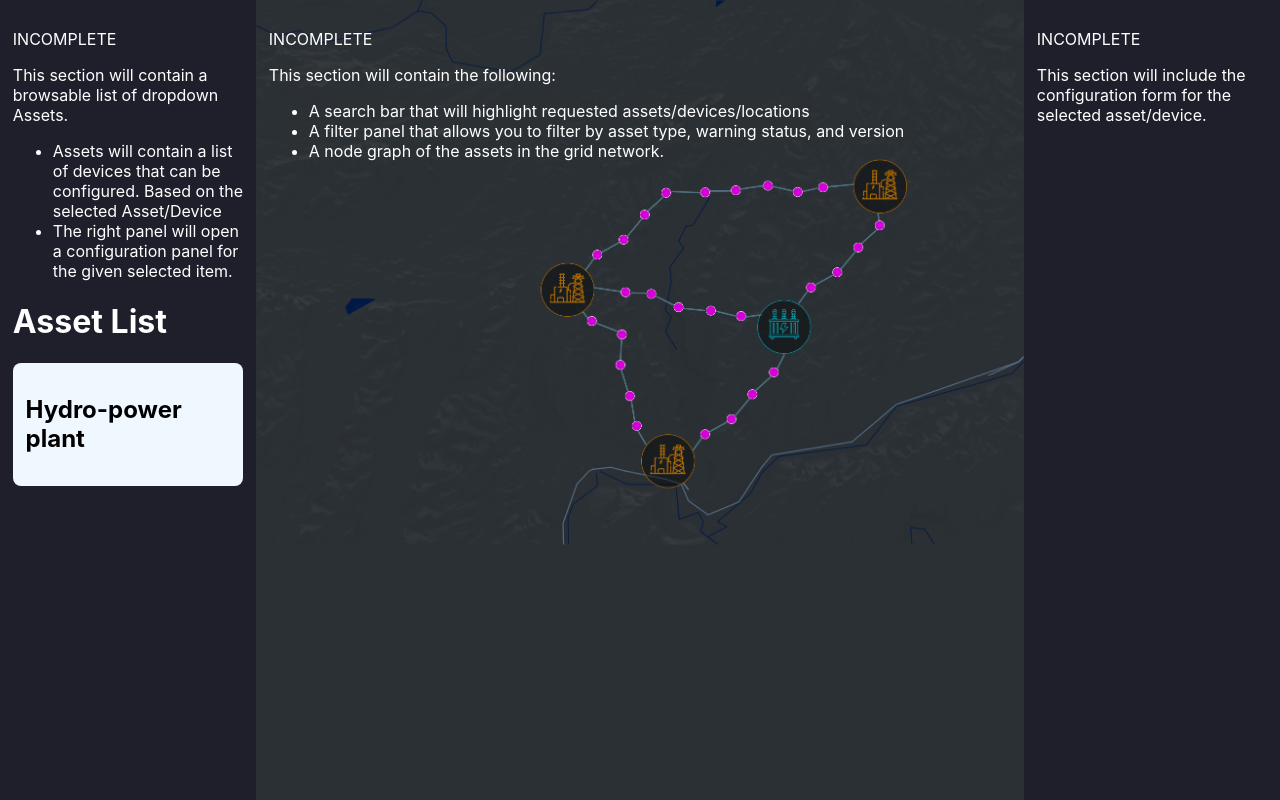
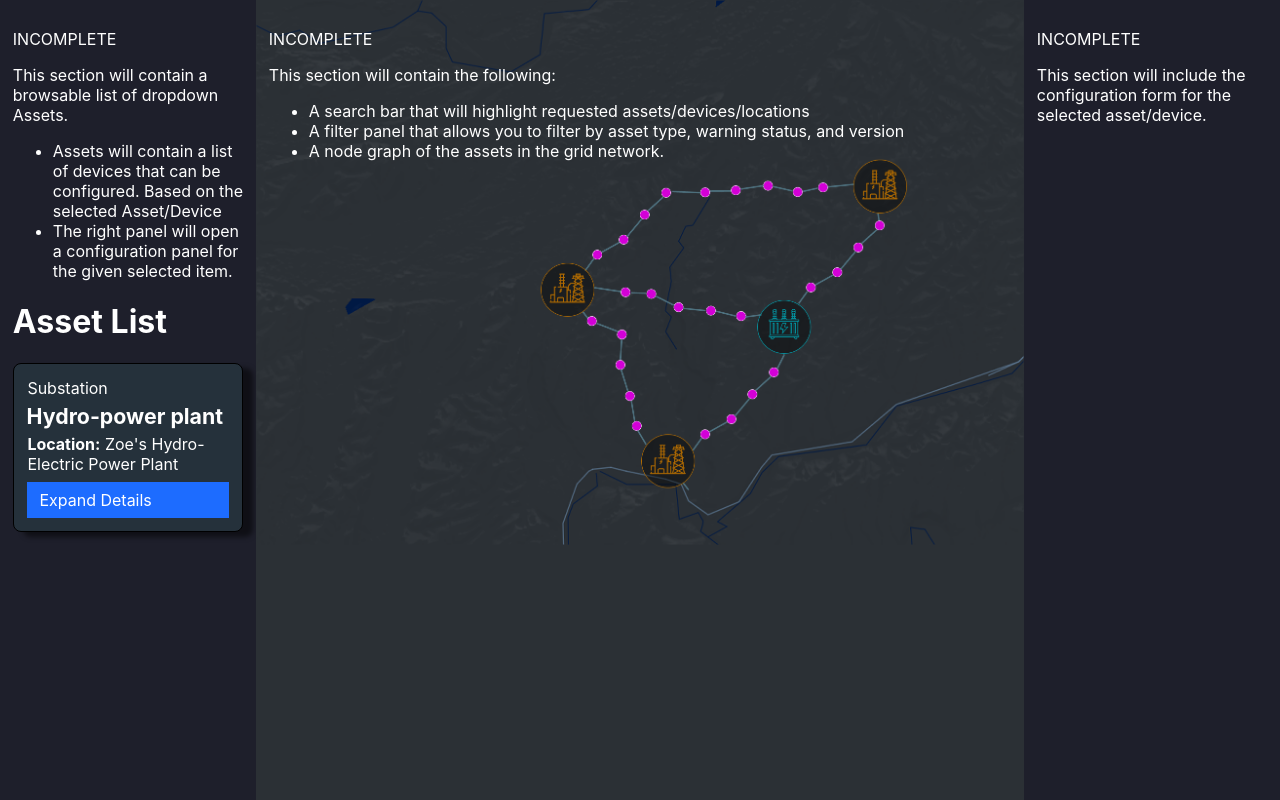
Before and after one commit to AdventureSlugg/DeviceContainerManager, a React (Create React App) app in the folder frontend/: page / in a window 1280 px wide. Built offline with nearby package versions, Linux system fonts and the light colour scheme.

Commit message:
Changed content format in the asset cards and added in toggle section for children devices

```diff
--- a/frontend/src/components/common/Card/Card.css
+++ b/frontend/src/components/common/Card/Card.css
@@ -1,12 +1,14 @@
 .card {
 	padding: 1vw;
-	background-color: aliceblue;
-	color: black;
+	background-color: rgb(37, 49, 59);
 	border-radius: 1vh;
+	box-shadow: 10px 5px 5px rgba(0,0,0,.5);
+	border: solid 1px black
 }
 
 .hoverable:hover {
-	scale: 1.1;
+	scale: 1.05;
+	border-color: aqua;
 }
 
 .hidden {
--- a/frontend/src/components/common/Card/Card.tsx
+++ b/frontend/src/components/common/Card/Card.tsx
@@ -6,6 +6,7 @@ interface CardProps {
 	size?: 'small' | 'medium' | 'large' | 'fit';
 	hoverable?: boolean;
 	hidden?: boolean;
+	customColor?: string;
 }
 
 function Card (props: CardProps) {
@@ -14,6 +15,9 @@ function Card (props: CardProps) {
 			className={
 				`card ${props.size ? props.size : 'fit'} ${props.hoverable && 'hoverable'} ${props.hidden && 'hidden'}`
 			}
+			style={{
+				backgroundColor: props.customColor
+			}}
 		>
 			{
 				props.innerContent
--- a/frontend/src/components/content-sections/LeftPanel/LeftPanel.css
+++ b/frontend/src/components/content-sections/LeftPanel/LeftPanel.css
@@ -1,3 +1,46 @@
 .leftPanel {
 	padding: 1vw;
 }
+
+.cardContent  p {
+	font-size: 12pt;
+	padding: .1vh;
+	margin: .1vh 0;
+}
+
+.cardContent  h2 {
+	font-size: 16pt;
+	margin: .5vh 0;
+}
+
+.cardContent  h3 {
+	font-size: 14pt;
+	margin: .5vh 0;
+}
+
+.cardContent  h4 {
+	font-size: 12pt;
+	margin: .1vh 0;
+}
+
+.devicesSection {
+	margin-top: 2vh;
+}
+
+.hidden {
+	display: none;
+}
+
+.show {
+	display: inherit;
+}
+
+.button {
+	margin: 1vh 0 0 0 !important;
+	padding: 1vh 1vw !important;
+	background-color: rgb(29, 108, 255)
+}
+
+.button:hover {
+	opacity: .8;
+}
--- a/frontend/src/components/content-sections/LeftPanel/LeftPanel.tsx
+++ b/frontend/src/components/content-sections/LeftPanel/LeftPanel.tsx
@@ -1,3 +1,4 @@
+import { useState } from 'react';
 import Card from '../../common/Card/Card';
 import './LeftPanel.css';
 
@@ -12,11 +13,11 @@ const DEVICE_TYPES: Record<number, string> = {
 	2: 'SEL-123'
 }
 
-function getAssetById (id: number) {
+function getAssetTypeById (id: number) {
 	return ASSET_TYPES[id];
 }
 
-function getDeviceById (id: number) {
+function getDeviceTypeById (id: number) {
 	return DEVICE_TYPES[id];
 }
 
@@ -65,6 +66,8 @@ const assets: IAsset[] = [
 ]
 
 function LeftPanel () {
+	const [expandedAssets, setExpandedAssets] = useState<string[]>([]);
+
 	return (
 		<div className='leftPanel'>
 			<p>
@@ -90,32 +93,68 @@ function LeftPanel () {
 				assets.map(a => {
 					return (
 						<Card
+							key={a.id}
 							hoverable={true}
 							size='fit'
 							innerContent={
 								// INCOMPLETE Don't forget to change the h2 style for cards!
-								<div>
+								<div
+									className='cardContent'
+								>
+									<p>
+										{ getAssetTypeById(a.type) }
+									</p>
+
 									<h2>
 										{ a.name }
 									</h2>
+
+									<p>
+										<b>Location:</b> { a.location.facilityName }
+									</p>
+
+									<p
+										className='button'
+										onClick={() => {
+											if (expandedAssets.includes(a.id)) {
+												setExpandedAssets(expandedAssets.filter(id => id !== a.id))
+											} else {
+												setExpandedAssets([...expandedAssets, a.id])
+											}
+
+										}}
+									>
+										{expandedAssets.includes(a.id) ? "Hide" : "Expand"} Details
+									</p>
+
+									<div
+										className={`devicesSection ${expandedAssets.includes(a.id) ? 'show' : 'hidden'}`}>
+										<h3>
+											Asset Devices
+										</h3>
 										{
 											a.devices.map(d => {
 												// INCOMPLETE I am going to change this section into a drop down component
 												return (
 													<Card
-													hidden={true}
+														key={d.id}
+														customColor='rgb(54, 80, 100)'
 														hoverable={true}
 														innerContent={
-														<div>
-															<h3>
+															<div className='cardContent'>
+																<h4>
 																	{d.name}
-															</h3>
+																</h4>
+																<p>
+																	{ getDeviceTypeById(d.type) }
+																</p>
 															</div>
 														}
 													></Card>
 												)
 											})
 										}
+										</div>
 								</div>
 							}
 						></Card>
```
Lines whose indentation alone changed are shown as unchanged.
